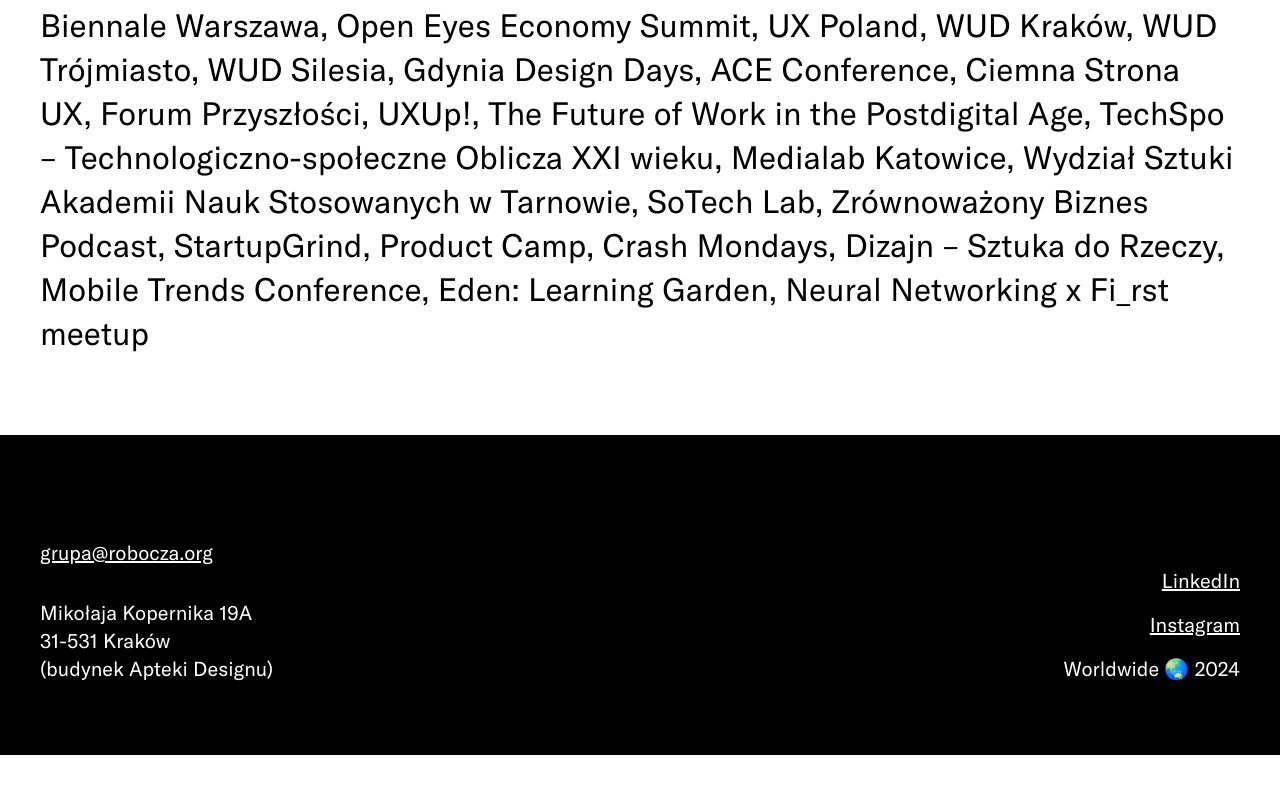
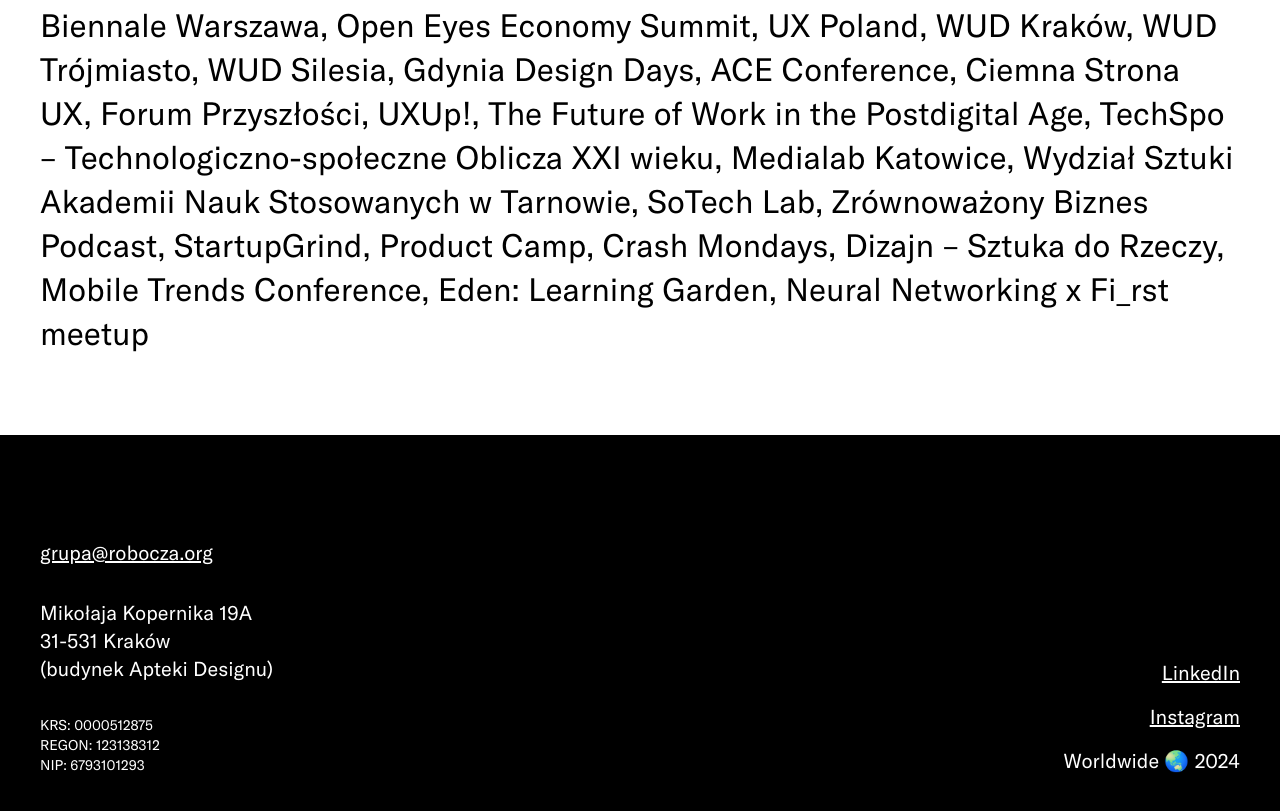
Before and after one commit to robocza/grupa-www, an Astro site: page / in a window 1280 px wide. Shown: the part 1780-2591 px from the top of the page. Before the commit the page ends 2535 px from the top, so only its background shows below. Built offline with nearby package versions, Linux system fonts and the light colour scheme; Astro itself is replaced by a stand-in of ours.

Commit message:
Add organization data into footer

```diff
--- a/src/components/Footer.astro
+++ b/src/components/Footer.astro
@@ -18,6 +18,11 @@ import Link from "./Link.astro";
                     31-531 Kraków<br>
                     (budynek Apteki Designu)
                 </p>
+                <p class="text-sm mt-8">
+                    KRS: 0000512875<br>
+                    REGON: 123138312<br>
+                    NIP: 6793101293
+                </p>
             </div>
             <div class="sm:text-right sm:place-self-end">
                 <p class="text-xl mt-4"><Link url="https://pl.linkedin.com/company/grupa-robocza" text="LinkedIn" className="underline hover:text-black hover:bg-white"/></p>
```
